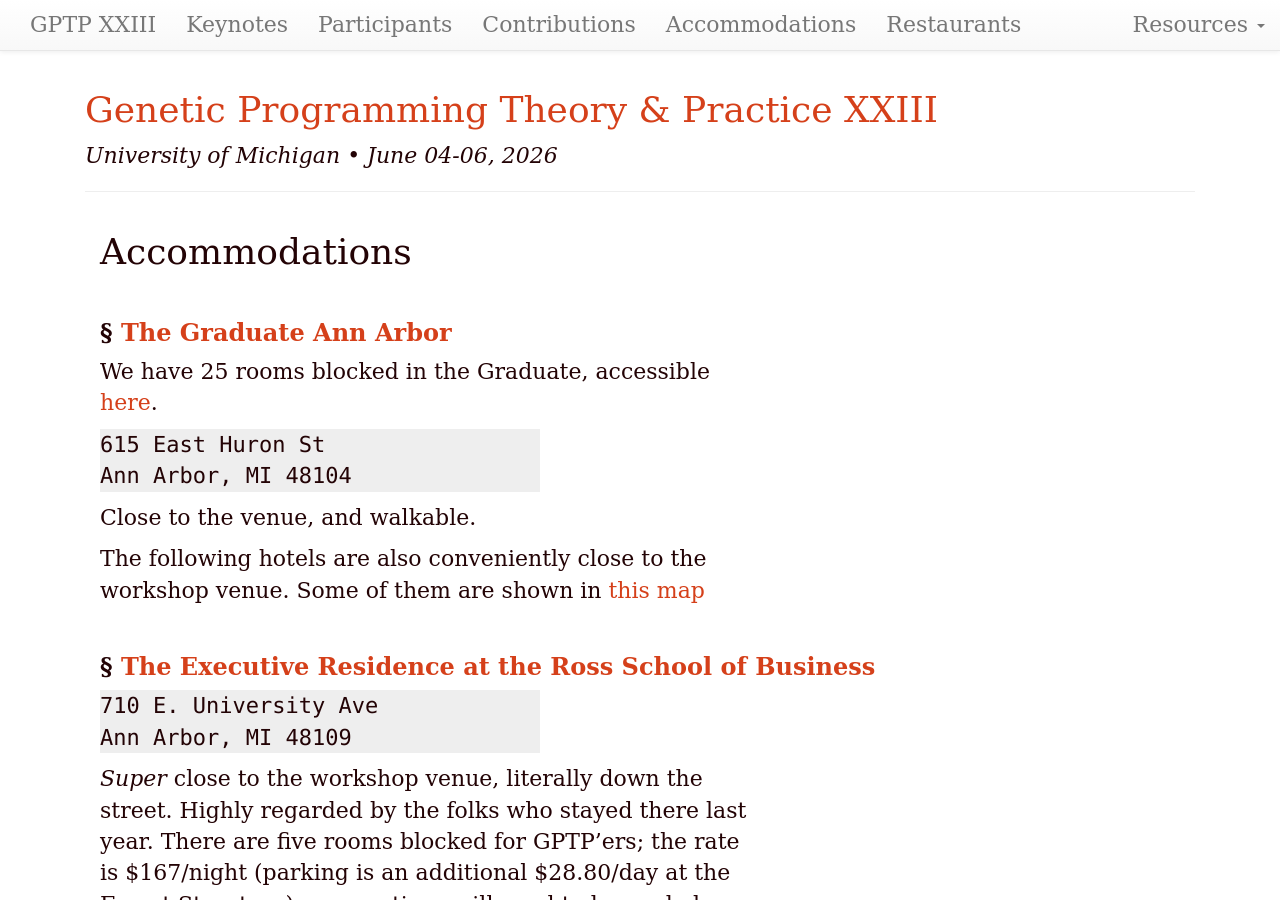
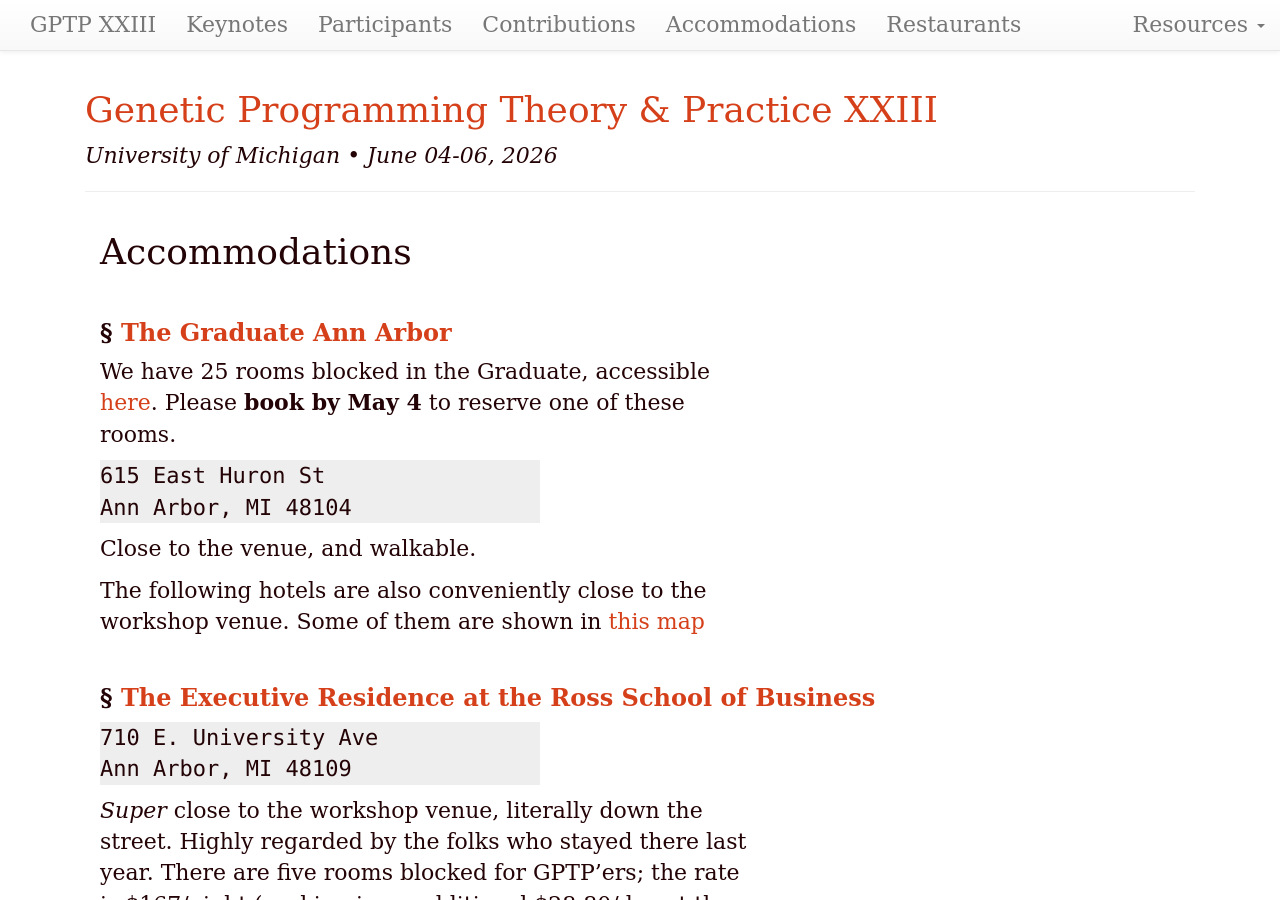
Before and after one commit to GPTP-workshop/gptp-workshop.github.io, a Jekyll site: the page built from accommodations.md, in a window 1280 px wide and 900 px high. Built offline with Jekyll 4.4.1, drawn with Linux system fonts in a browser that asks for light colours.

Commit message:
add blocked room deadline

```diff
--- a/accommodations.md
+++ b/accommodations.md
@@ -7,7 +7,7 @@ year: 2026
 
 ### [The Graduate Ann Arbor](https://book.passkey.com/e/51215831?utm_source=50919754&utm_medium=email&utm_campaign=299843360&trkid=611756285&linkid=3966363401)
 
-We have 25 rooms blocked in the Graduate, accessible [here](https://book.passkey.com/e/51215831?utm_source=50919754&utm_medium=email&utm_campaign=299843360&trkid=611756285&linkid=3966363401).
+We have 25 rooms blocked in the Graduate, accessible [here](https://book.passkey.com/e/51215831?utm_source=50919754&utm_medium=email&utm_campaign=299843360&trkid=611756285&linkid=3966363401). Please **book by May 4** to reserve one of these rooms.
 
 615 East Huron St \\
 Ann Arbor, MI 48104
```
